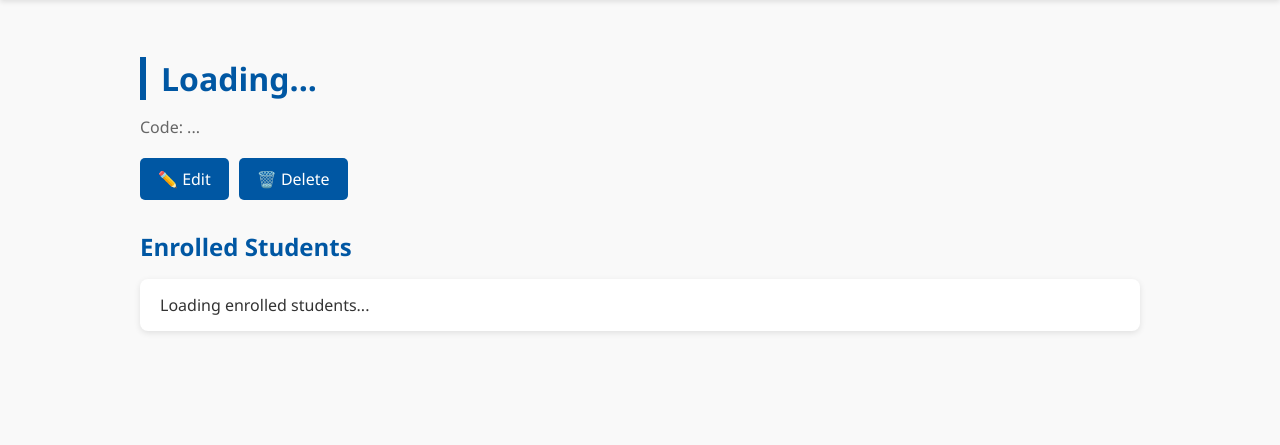
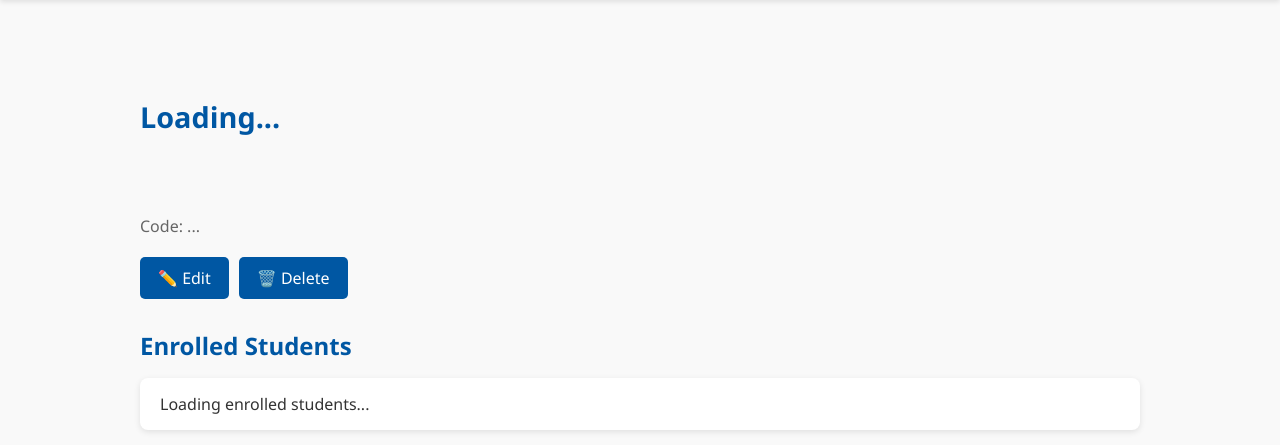
Before and after one commit to Nigler10/Student-Management-System, a Django app: page /subjects/1/ in a window 1280 px wide. Shown: the part 115-560 px from the top of the page. Run offline with Django 4.2, Linux system fonts and the light colour scheme; tables that the repository leaves empty hold one stand-in row (values such as "Sample post").

Commit message:
Polishing Subject CRUD - 80%

```diff
--- a/Project/app/serializers.py
+++ b/Project/app/serializers.py
@@ -37,9 +37,6 @@ class StudentDetailSerializer(serializers.ModelSerializer):
         return EnrollmentDetailSerializer(enrollments, many=True).data
 
 # Subject Serializers
-
-# Subject Serializers
-
 class SubjectSerializer(serializers.ModelSerializer):
     class Meta:
         model = Subject
--- a/Project/app/templates/subject/subject_detail.html
+++ b/Project/app/templates/subject/subject_detail.html
@@ -7,7 +7,7 @@
 {% endblock %}
 
 {% block content %}
-<h2 id="subject-title">Loading...</h2>
+<a href="{% url 'subject-list' %}" id="subject-title"><h2>Loading...</h2></a>
 <p id="subject-code" class="subject-code">Code: ...</p>
 
 <div class="subject-actions">
--- a/Project/static/css/style.css
+++ b/Project/static/css/style.css
@@ -50,8 +50,6 @@ h2 {
     color: #0057a3;
     margin-bottom: 20px;
     font-size: 1.8rem;
-    border-left: 6px solid #0057a3;
-    padding-left: 15px;
 }
 
 /* Student List Container */
--- a/Project/static/css/subject/subject_detail.css
+++ b/Project/static/css/subject/subject_detail.css
@@ -1,9 +1,17 @@
 /* Subject Detail Title */
 #subject-title {
+    text-decoration: none;
     font-size: 2rem;
+    margin-right: 10px;
+    color: #0057a3;
+    padding: 6px 10px;
+    border-radius: 4px;
+    transition: background-color 0.2s ease;
     font-weight: bold;
-    color: #0057a3;
-    margin-bottom: 5px;
+}
+
+#subject-title:hover {
+    background-color: #e0e0e0;
 }
 
 /* Subject Code Style */
--- a/Project/static/js/subject/subject_detail.js
+++ b/Project/static/js/subject/subject_detail.js
@@ -3,7 +3,7 @@ document.addEventListener("DOMContentLoaded", () => {
         .then(response => response.json())
         .then(data => {
             // Set subject title and code
-            document.getElementById("subject-title").textContent = data.title;
+            document.getElementById("subject-title").textContent = `❮ ${data.title}`;
             document.getElementById("subject-code").textContent = `Code: ${data.code}`;
             document.getElementById("edit-btn").href = `/subjects/${data.id}/edit/`;
             document.getElementById("delete-btn").addEventListener("click", (e) => {
```
